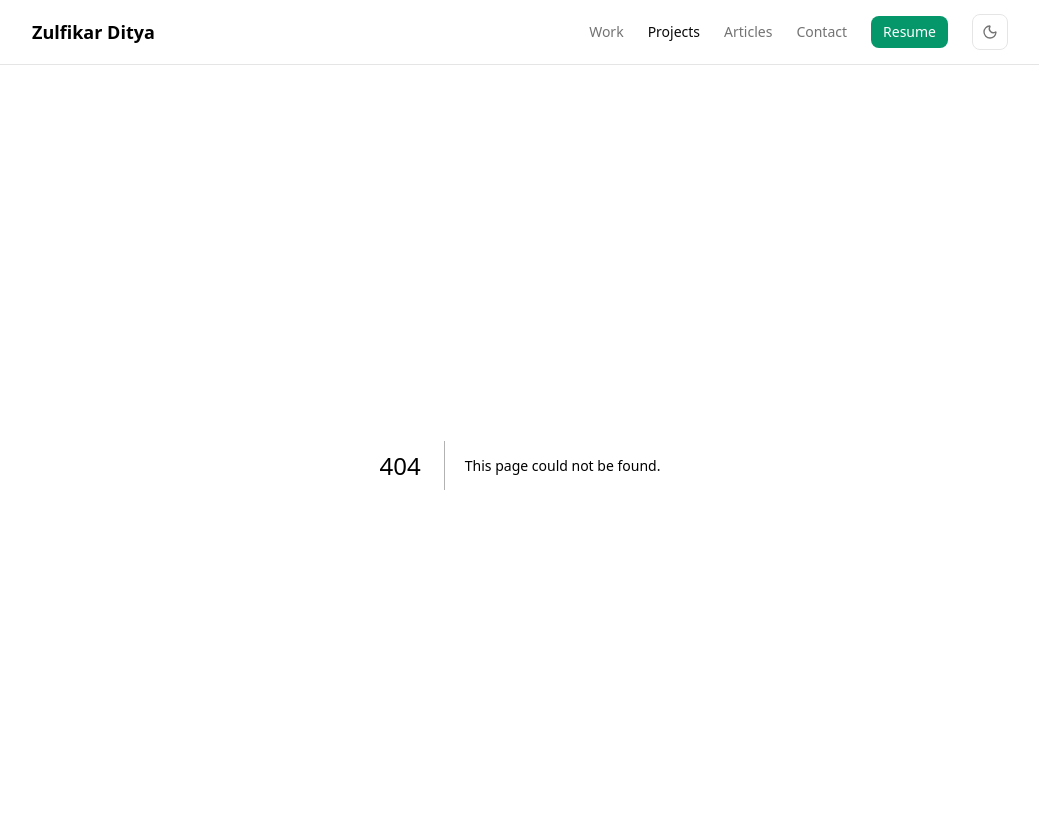
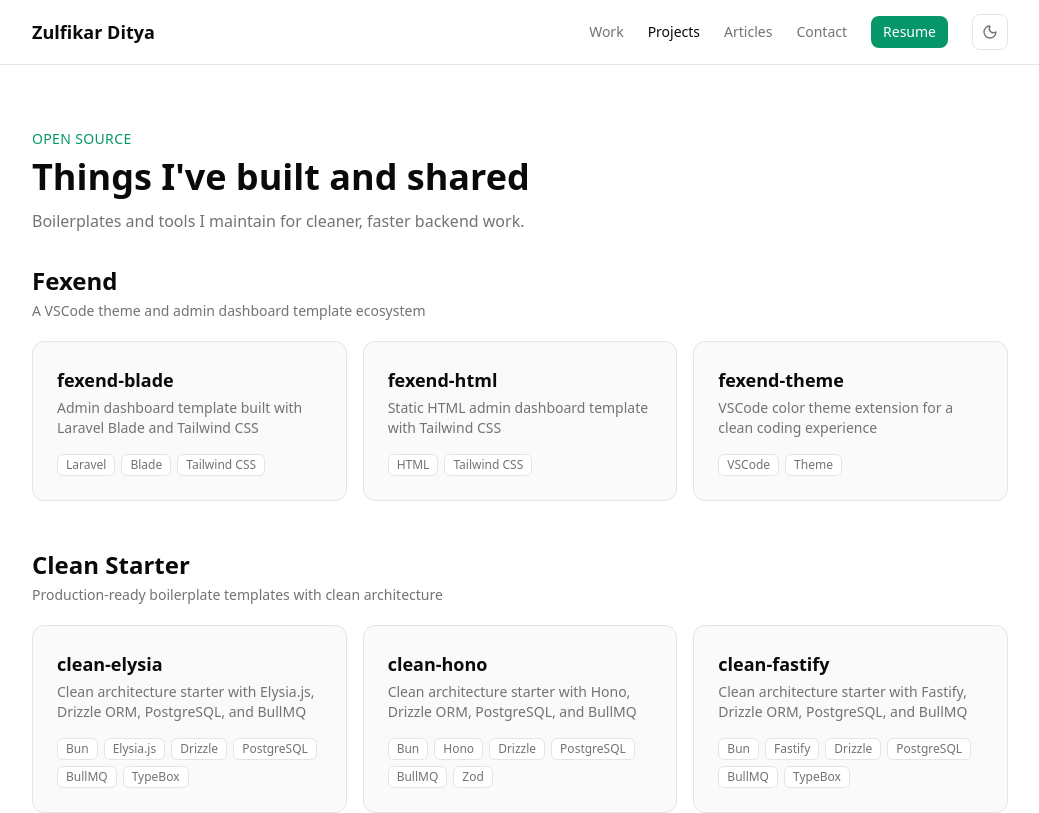
Before and after one commit to zulfikar-ditya/zulfikar-ditya-profile-2026, a Next.js app: page /projects in a window 1280 px wide. Before the commit this address had no page. Shown: the top 813 px of the page, without its empty margins (120-1159 px from the left). Built offline with nearby package versions, Linux system fonts and the light colour scheme.

Commit message:
feat: add /projects bento grid page

```diff
--- /dev/null
+++ b/app/projects/page.tsx
@@ -0,0 +1,24 @@
+import { projects } from "@/data/projects";
+import { SectionHeader } from "@/components/ui/SectionHeader";
+import { ProjectCard } from "@/components/projects/ProjectCard";
+import { Stagger, StaggerItem } from "@/components/motion/Stagger";
+
+export default function ProjectsPage() {
+	return (
+		<div className="mx-auto max-w-5xl px-6 py-16">
+			<SectionHeader eyebrow="Open source" title="Things I've built and shared"
+				intro="Boilerplates and tools I maintain for cleaner, faster backend work." />
+			<div className="space-y-12">
+				{projects.map((group) => (
+					<div key={group.category}>
+						<a href={group.orgUrl} target="_blank" rel="noopener noreferrer" className="font-display text-2xl font-bold hover:text-accent">{group.category}</a>
+						<p className="mt-1 text-sm text-muted-fg">{group.description}</p>
+						<Stagger className="mt-5 grid gap-4 sm:grid-cols-2 lg:grid-cols-3">
+							{group.repos.map((r) => <StaggerItem key={r.name}><ProjectCard repo={r} /></StaggerItem>)}
+						</Stagger>
+					</div>
+				))}
+			</div>
+		</div>
+	);
+}
--- /dev/null
+++ b/components/projects/ProjectCard.tsx
@@ -0,0 +1,17 @@
+import { Card } from "@/components/ui/Card";
+import { Badge } from "@/components/ui/Badge";
+import type { Repo } from "@/data/projects";
+
+export function ProjectCard({ repo }: { repo: Repo }) {
+	return (
+		<a href={repo.url} target="_blank" rel="noopener noreferrer" className="block">
+			<Card className="h-full">
+				<h3 className="font-display text-lg font-bold">{repo.name}</h3>
+				<p className="mt-1 text-sm text-muted-fg">{repo.description}</p>
+				<div className="mt-4 flex flex-wrap gap-1.5">
+					{repo.tags.map((t) => <Badge key={t}>{t}</Badge>)}
+				</div>
+			</Card>
+		</a>
+	);
+}
--- a/components/sections/ProjectsPreview.tsx
+++ b/components/sections/ProjectsPreview.tsx
@@ -1,9 +1,8 @@
 import { projects } from "@/data/projects";
 import { SectionHeader } from "@/components/ui/SectionHeader";
-import { Card } from "@/components/ui/Card";
-import { Badge } from "@/components/ui/Badge";
 import { Button } from "@/components/ui/Button";
 import { Stagger, StaggerItem } from "@/components/motion/Stagger";
+import { ProjectCard } from "@/components/projects/ProjectCard";
 
 export function ProjectsPreview() {
 	const repos = projects.flatMap((group) => group.repos).slice(0, 4);
@@ -19,22 +18,7 @@ export function ProjectsPreview() {
 			<Stagger className="grid gap-4 sm:grid-cols-2">
 				{repos.map((repo) => (
 					<StaggerItem key={repo.url}>
-						<Card className="flex h-full flex-col">
-							<a
-								href={repo.url}
-								target="_blank"
-								rel="noopener noreferrer"
-								className="font-display text-lg font-semibold hover:text-accent"
-							>
-								{repo.name}
-							</a>
-							<p className="mt-2 text-sm text-muted-fg">{repo.description}</p>
-							<div className="mt-4 flex flex-wrap gap-2">
-								{repo.tags.map((tag) => (
-									<Badge key={tag}>{tag}</Badge>
-								))}
-							</div>
-						</Card>
+						<ProjectCard repo={repo} />
 					</StaggerItem>
 				))}
 			</Stagger>
```
